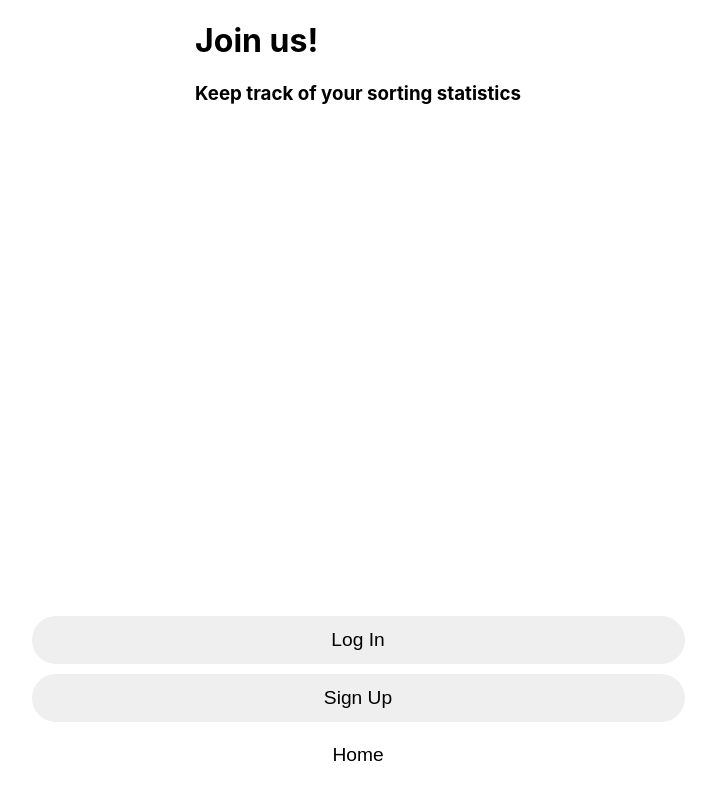
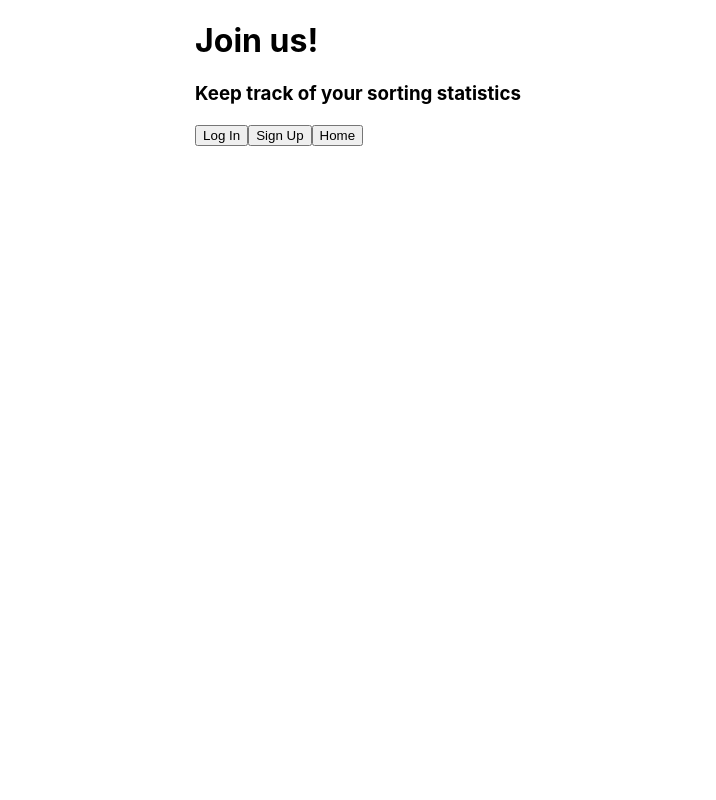
Before and after one commit to codeforsanjose/litter.ai, a React (Create React App) app in the folder client/: page /profile in a window 1280 px wide. Shown: the whole page, without its empty margins (282-998 px from the left). Built offline with nearby package versions, Linux system fonts and the light colour scheme.

Commit message:
Adjusted Profile classes to include  logged in and logged out classes

```diff
--- a/client/src/Components/Profile/Profile.jsx
+++ b/client/src/Components/Profile/Profile.jsx
@@ -11,7 +11,7 @@ export default function Profile({ user, setUser }) {
   const handleLogout = async () => {
     await fetchLogOut();
     await setUser(null);
-    window.location.reload();
+    // window.location.reload();
   };
 
   // Authenticates user and fetches user's waste statistics
@@ -29,12 +29,11 @@ export default function Profile({ user, setUser }) {
   return (
     <div className="profile-container">
       { user ? (
-        <>
-          <div className="profile-header">
+        <div className="profile-login-wrapper">
+          <div className="profile-login-header">
             <h1>{user}</h1>
-            <div className="profile-background" />
           </div>
-          <div className="profile-password">
+          <div className="profile-logout-button">
             <h2>User Status</h2>
             <button type="button" onClick={handleLogout}>Log out</button>
           </div>
@@ -47,21 +46,20 @@ export default function Profile({ user, setUser }) {
             <Link to="/capture"><button type="button">Capture Picture</button></Link>
             <Link to="/"><button className="button-home" type="button">Home</button></Link>
           </div>
-        </>
+        </div>
       )
         : (
-          <>
-            <div className="profile-logout">
+          <div className="profile-logout-wrapper">
+            <div className="profile-logout-header">
               <h1>Join us!</h1>
               <h3>Keep track of your sorting statistics</h3>
-              <div className="profile-background" />
             </div>
             <div className="profile-buttons">
               <Link to="/login"><button type="button">Log In</button></Link>
               <Link to="/register"><button type="button">Sign Up</button></Link>
               <Link to="/"><button className="button-home" type="button">Home</button></Link>
             </div>
-          </>
+          </div>
         )}
     </div>
   );
--- a/client/src/css/Profile.css
+++ b/client/src/css/Profile.css
@@ -1,4 +1,4 @@
-.profile-container {
+.profile-login-wrapper {
   height: 100vh;
   max-height: 100%;
   width: 100%;
@@ -8,19 +8,19 @@
   align-items: center;
 }
 
-.profile-container .profile-header {
+.profile-login-wrapper .profile-login-header {
   width: 100%;
   background-color: var(--main-green);
   border-radius: 0 0 1.5rem 1.5rem;
 }
 
-.profile-container .profile-header h1 {
+.profile-login-wrapper .profile-login-header h1 {
   margin: 5rem 0 2rem 2rem;
   color: var(--white);
   font-size: 1.7rem;
 }
 
-.profile-container .profile-password {
+.profile-login-wrapper .profile-logout-button {
   width: 80%;
   height: 7%;
   background-color: var(--gray);
@@ -30,16 +30,12 @@
   border-radius: 0.7rem;
 }
 
-.profile-container .profile-password h2 {
+.profile-login-wrapper .profile-logout-button h2 {
   margin-left: 1.3rem;
   font-size: 0.8rem;
 }
 
-.profile-container .profile-statistics h2 {
-  font-size: 0.9rem;
-}
-
-.profile-container .profile-password button {
+.profile-login-wrapper .profile-logout-button button {
   height: 40%;
   width: 15%;
   margin-right: 1.2rem;
@@ -50,11 +46,15 @@
   border-color: var(--main-green);
 }
 
-.profile-container .profile-password button:hover {
+.profile-login-wrapper .profile-logout-button button:hover {
   cursor: pointer;
 }
 
-.profile-container .profile-buttons {
+.profile-login-wrapper .profile-statistics h2 {
+  font-size: 0.9rem;
+}
+
+.profile-login-wrapper .profile-buttons {
   max-width: 100%;
   display: flex;
   flex-direction: column;
@@ -63,11 +63,11 @@
   margin-bottom: 1rem;
 }
 
-.profile-container .profile-buttons .button-home {
+.profile-login-wrapper .profile-buttons .button-home {
   background-color: var(--white);
 }
 
-.profile-container .profile-buttons button {
+.profile-login-wrapper .profile-buttons button {
   width: 85vw;
   max-width: 653px;
   height: 6vh;
@@ -77,12 +77,19 @@
   font-size: 1.2rem;
 }
 
-.profile-container .profile-buttons button:hover {
+.profile-login-wrapper .profile-buttons button:hover {
   cursor: pointer;
   background-color: var(--main-green);
   color: var(--white);
 	box-shadow: 0.25em 0.25em .75em -.5em var(--shadow-color);
   font-weight: bold;
+}
+
+/* User not logged in */
+
+.profile-container .profile-logout {
+  width: 100%;
+  background-color: var(--main-green);
 }
 
 
```
